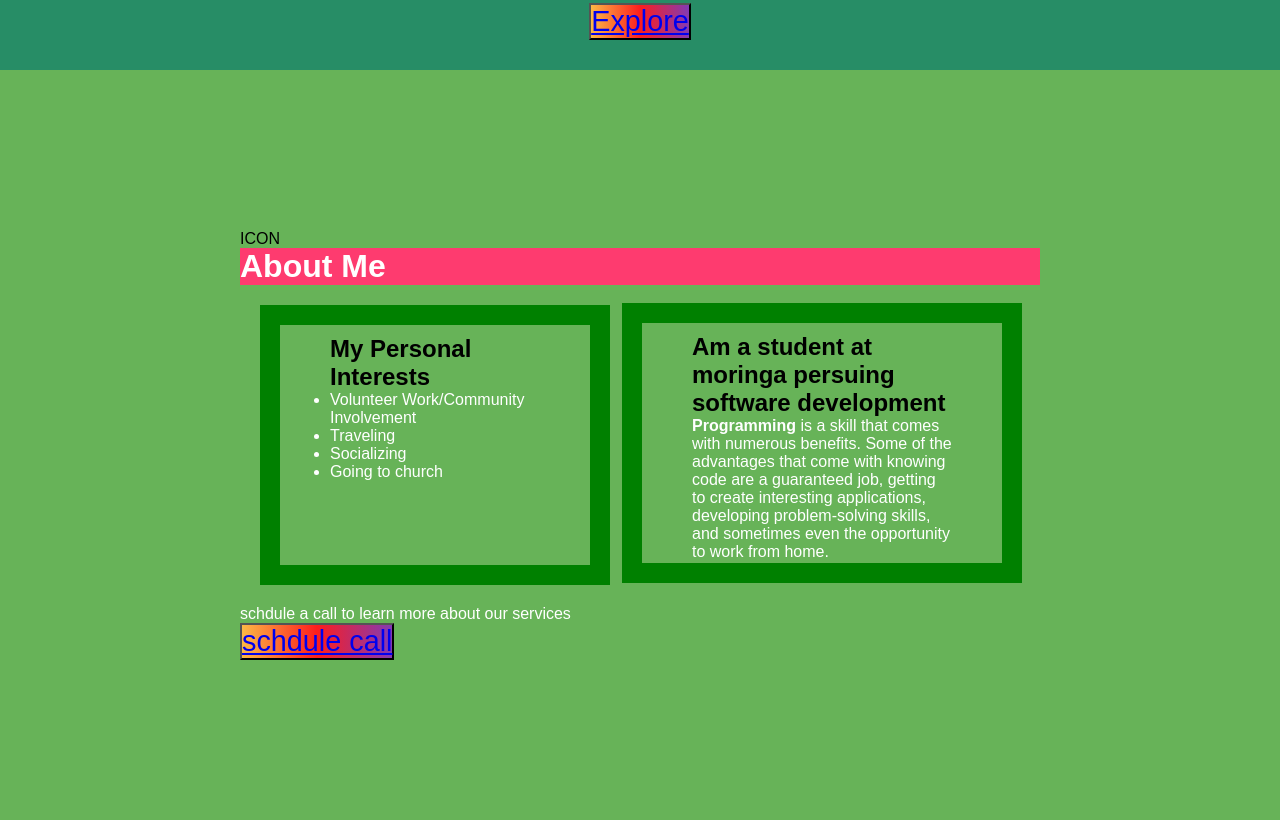
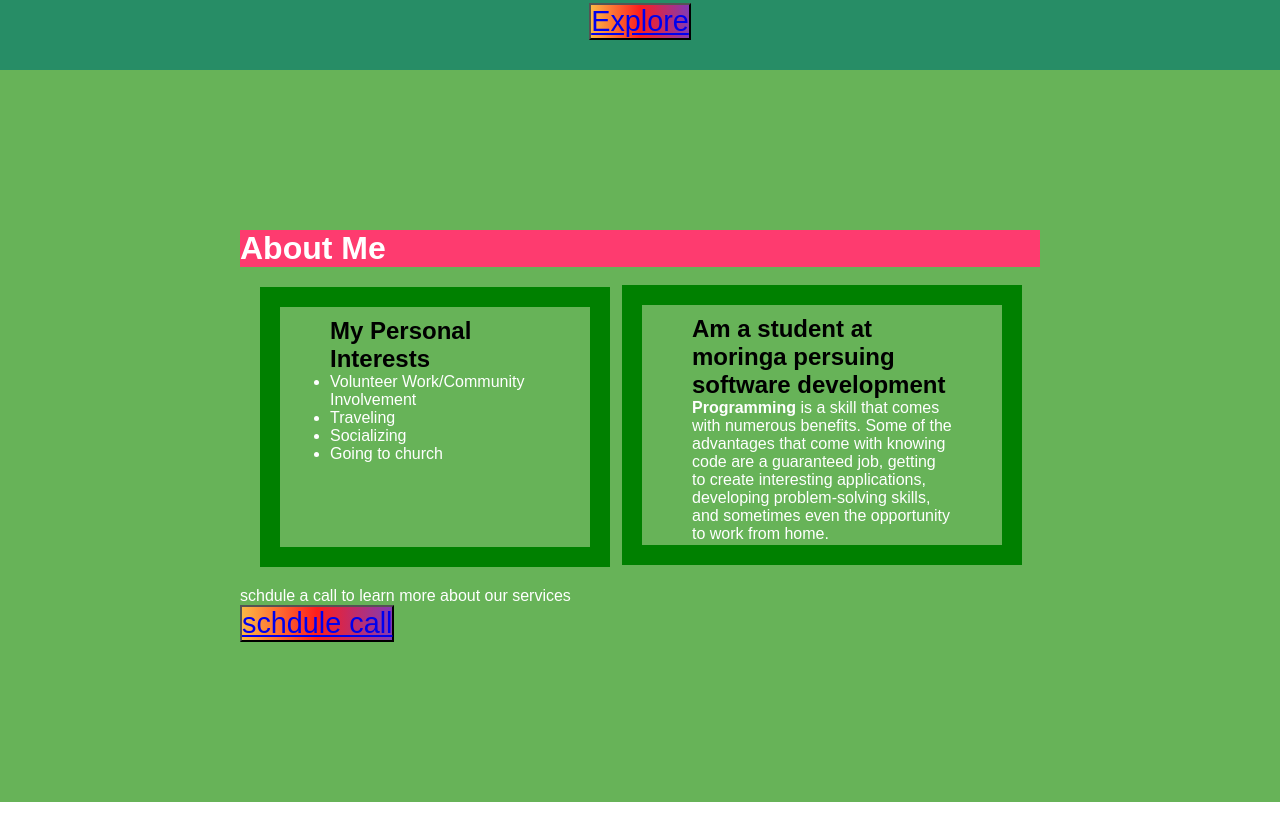
Before and after one commit to jwy951/Portfolio-Landing-Page, a plain HTML site: page index.html in a window 1280 px wide. Shown: the part 1554-2374 px from the top of the page. Drawn offline with Linux system fonts and the light colour scheme.

```diff
--- a/css/styles.css
+++ b/css/styles.css
@@ -93,11 +93,10 @@
 
 .main__container {
     display: grid;
-    grid-template: 1fr 1fr;
     align-items: center;
     justify-content: center;
     margin: 0 auto;
-    height: 90%;
+    height: 20%;
     z-index: 1;
     width: 100%;
     max-width: 1300px;
--- a/index.html
+++ b/index.html
@@ -56,7 +56,6 @@
     <div class="main" id="about">
         <div class="main__container">
             <div class="main__img--container">
-                <div class="main__img--card">ICON</div>
             </div>
             <div class="main__content">
                 <h1>About Me</h1>
```
